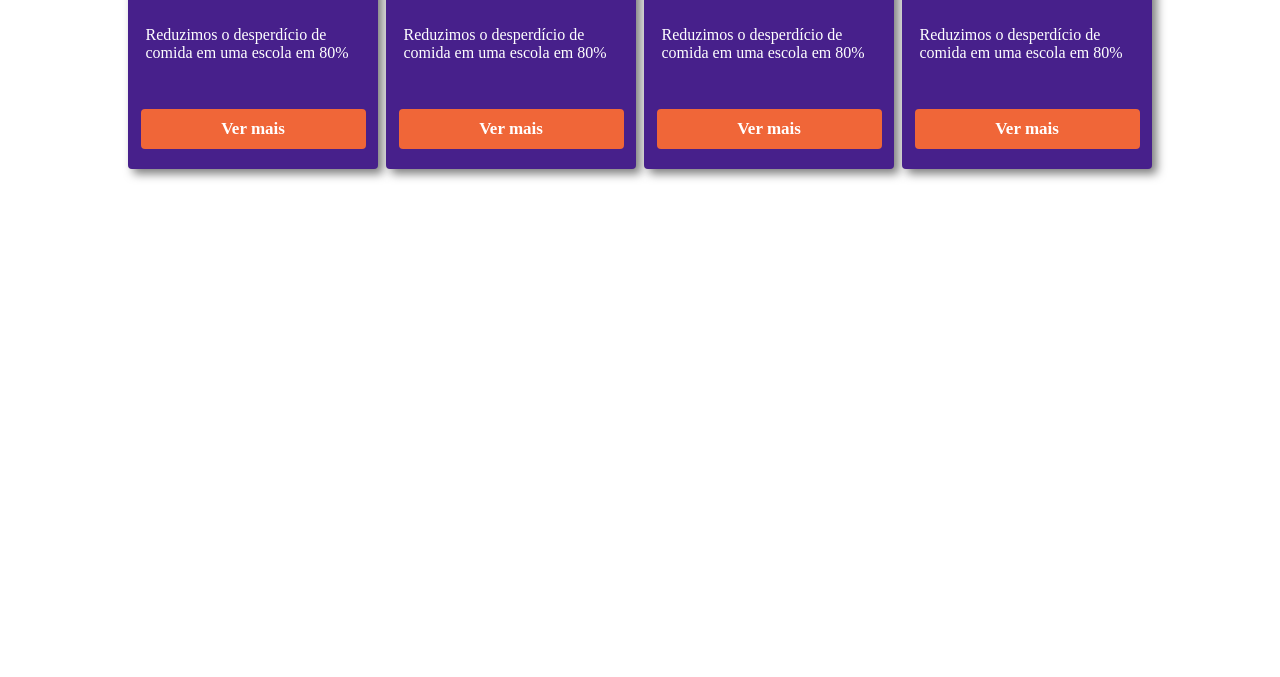
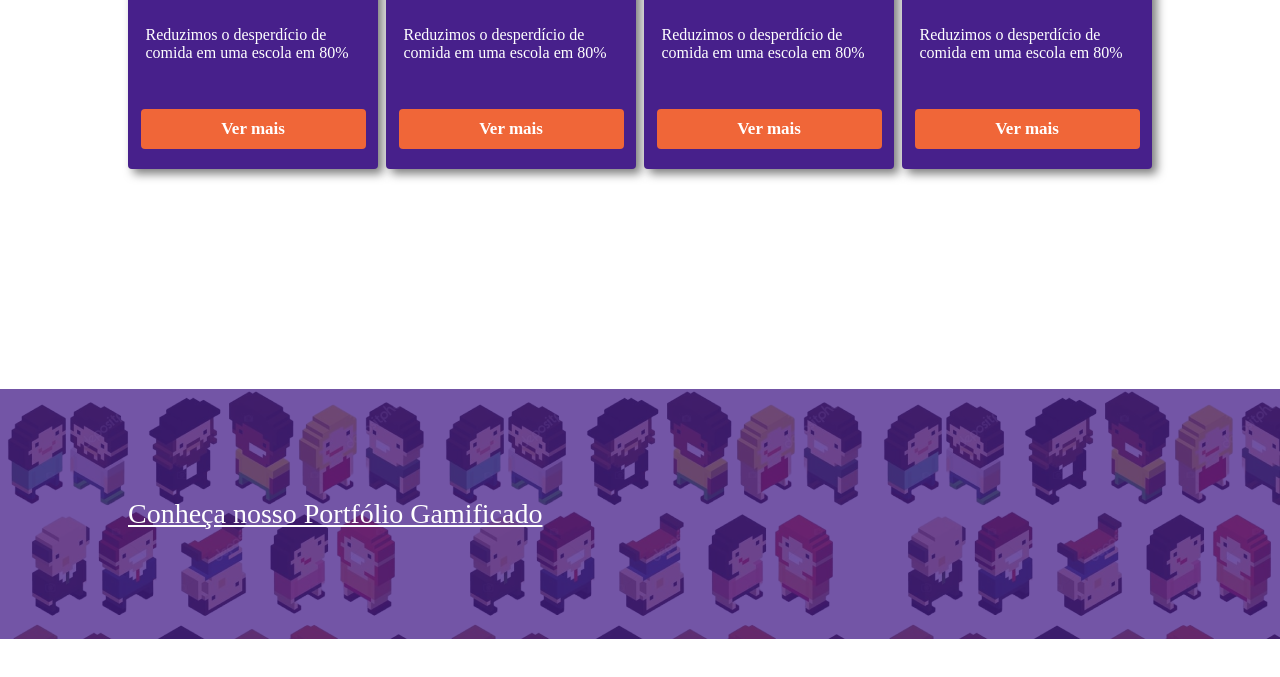
Before and after one commit to Minzyx/gamificaai, a plain HTML site: page index.html in a window 1280 px wide. Shown: the part 1933-2610 px from the top of the page. Before the commit the page ends 2322 px from the top, so only its background shows below. Drawn offline with Linux system fonts and the light colour scheme; a web font is replaced by a local one.

Commit message:
feat: Seção Portfólio, feito com paralaxe.

```diff
--- a/index.html
+++ b/index.html
@@ -77,8 +77,13 @@
         </div>
 
     </section>
-
-
+    <section id="portfolio">
+        <div class="filtro">
+        </div>
+        <div class="container-grid">
+            <a href="#">Conheça nosso Portfólio Gamificado</a>
+        </div>
+    </section>
 </body>
 
 </html>
--- a/style.css
+++ b/style.css
@@ -191,3 +191,50 @@ h2{
 .card button:hover{
     background-color: #ad4929;
 }
+
+#portfolio {
+    height: 250px;
+
+    margin-bottom: 120px;
+    background-image: url(img/bonecos.png);
+    background-repeat:repeat;
+
+    background-attachment: fixed;
+
+    position: relative;
+
+}
+
+.filtro{
+    height: 100%;
+    width: 100%;
+
+    background-color: #47208bc2;
+    position: absolute;
+    top: 0;
+
+}
+
+#portfolio .container-grid{
+    height: 100%;
+
+    display: flex;
+    flex-direction: column;
+    justify-content: center;
+}
+
+
+#portfolio a {
+    width: fit-content;
+    font-family: "Anta";
+    font-size: 28px;
+
+    color: white;
+
+    z-index: 1;
+}
+
+#portfolio a:hover{
+    transform: scale(1.05);
+
+}
```
Also changed, not shown: notas.txt (deleted, +0 -46 lines), img/bonecos.png (added).
